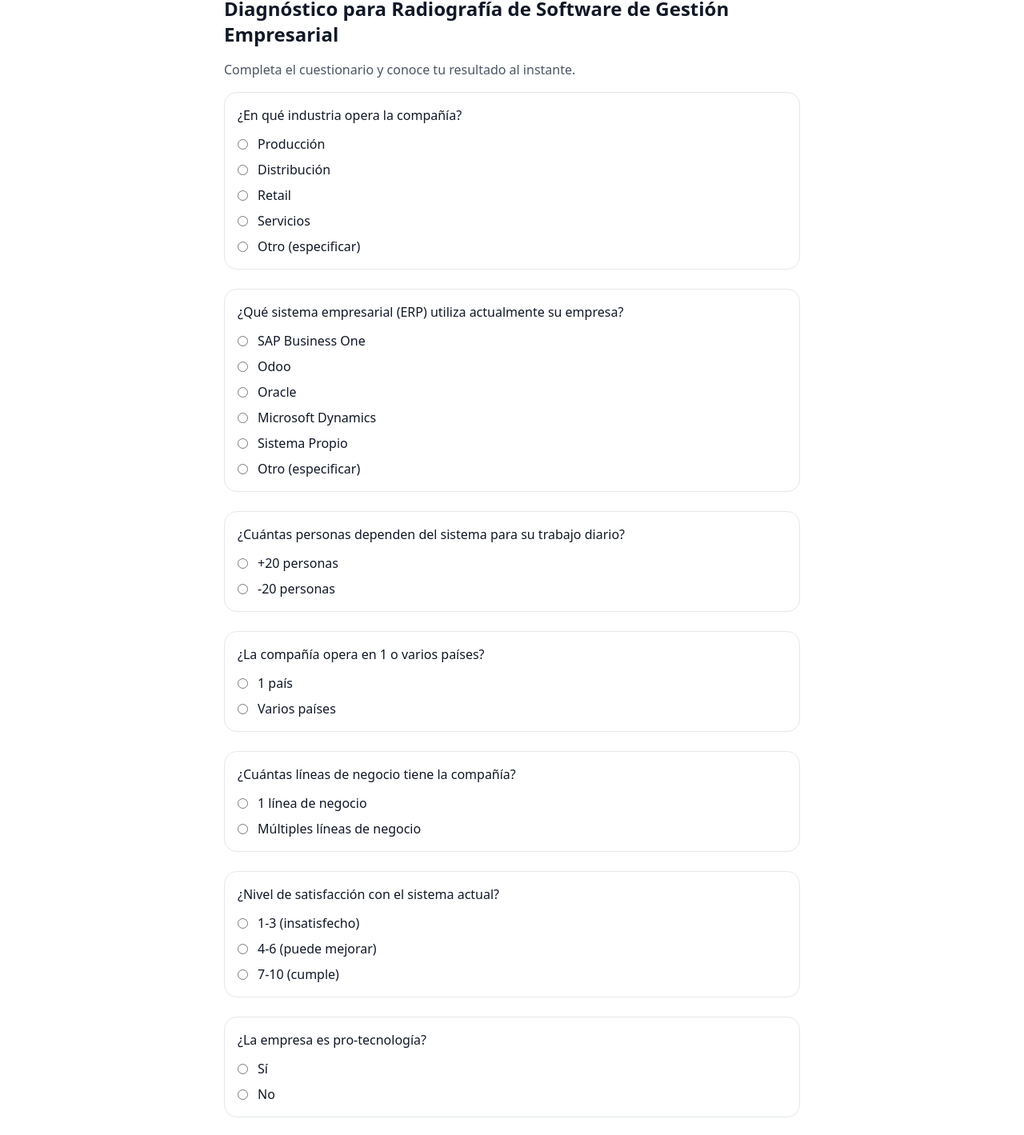
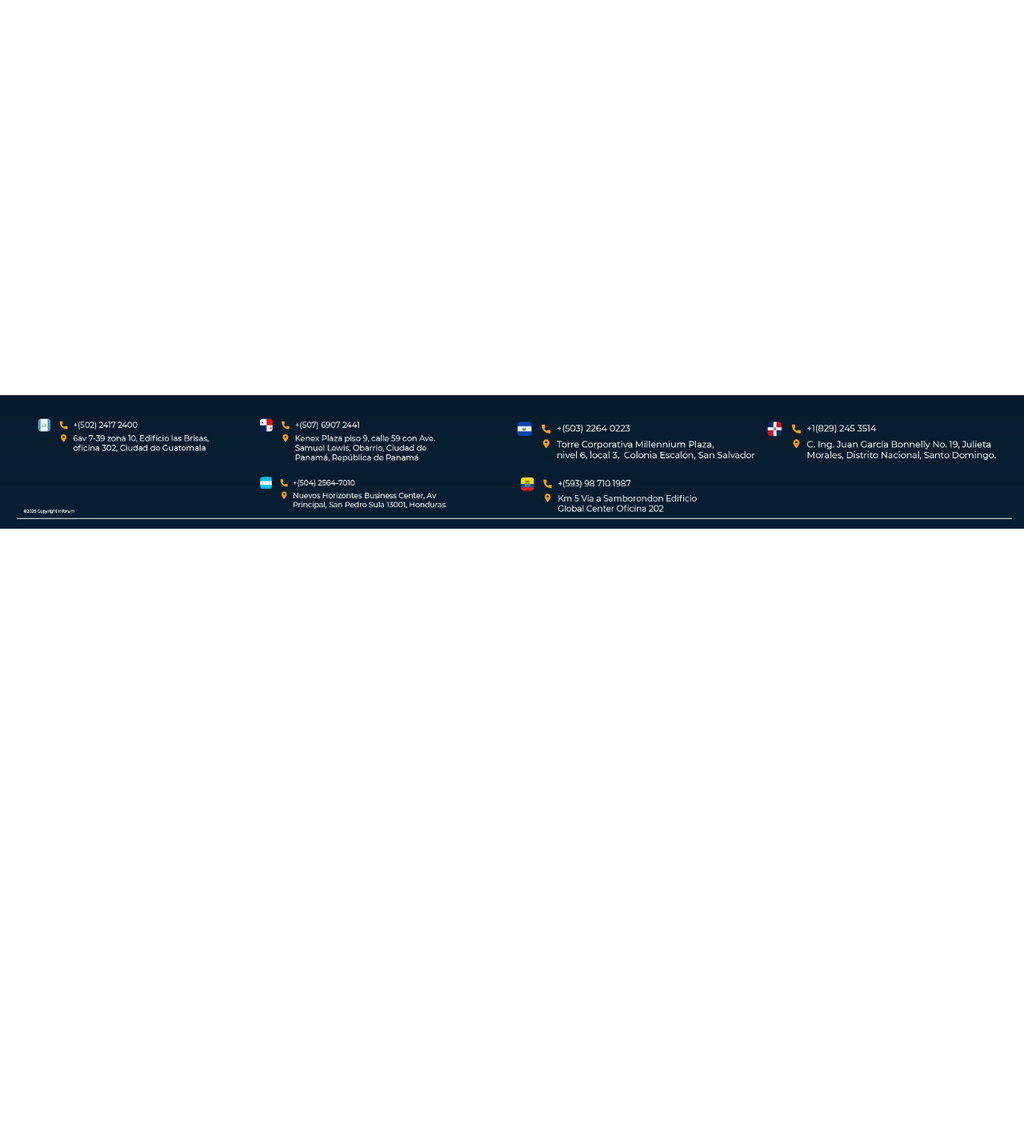
Before and after one commit to grupoinforum/inforum-diagnostico, a Next.js app: page /diagnostico in a window 1280 px wide. Shown: the part 139-1558 px from the top of the page at 80% size. After the commit the page ends 800 px from the top, so only its background shows below. Built offline with nearby package versions, Linux system fonts and the light colour scheme.

Commit message:
Update diagnostico-content.tsx

```diff
--- a/app/diagnostico/diagnostico-content.tsx
+++ b/app/diagnostico/diagnostico-content.tsx
@@ -8,86 +8,7 @@ export const dynamic = "force-dynamic";
 /* =========================
    PREGUNTAS (7)
    ========================= */
-const QUESTIONS = [
-  {
-    id: "industria",
-    label: "¿En qué industria opera la compañía?",
-    type: "single" as const,
-    options: [
-      { value: "produccion", label: "Producción", score: 2 },
-      { value: "distribucion", label: "Distribución", score: 2 },
-      { value: "retail", label: "Retail", score: 2 },
-      { value: "servicios", label: "Servicios", score: 1 },
-      { value: "otro", label: "Otro (especificar)", score: 1, requiresText: true },
-    ],
-    required: true,
-  },
-  {
-    id: "erp",
-    label: "¿Qué sistema empresarial (ERP) utiliza actualmente su empresa?",
-    type: "single" as const,
-    options: [
-      { value: "sapb1", label: "SAP Business One", score: 2 },
-      { value: "odoo", label: "Odoo", score: 2 },
-      { value: "oracle", label: "Oracle", score: 2 },
-      { value: "msdynamics", label: "Microsoft Dynamics", score: 1 },
-      { value: "sistema_propio", label: "Sistema Propio", score: 2 },
-      { value: "erp_otro", label: "Otro (especificar)", score: 2, requiresText: true },
-    ],
-    required: true,
-  },
-  {
-    id: "personas",
-    label: "¿Cuántas personas dependen del sistema para su trabajo diario?",
-    type: "single" as const,
-    options: [
-      { value: ">20", label: "+20 personas", score: 2 },
-      { value: "<=20", label: "-20 personas", score: 1 },
-    ],
-    required: true,
-  },
-  {
-    id: "paises",
-    label: "¿La compañía opera en 1 o varios países?",
-    type: "single" as const,
-    options: [
-      { value: "1", label: "1 país", score: 1 },
-      { value: ">1", label: "Varios países", score: 2 },
-    ],
-    required: true,
-  },
-  {
-    id: "lineas",
-    label: "¿Cuántas líneas de negocio tiene la compañía?",
-    type: "single" as const,
-    options: [
-      { value: "1", label: "1 línea de negocio", score: 1 },
-      { value: ">1", label: "Múltiples líneas de negocio", score: 2 },
-    ],
-    required: true,
-  },
-  {
-    id: "satisfaccion",
-    label: "¿Nivel de satisfacción con el sistema actual?",
-    type: "single" as const,
-    options: [
-      { value: "1-3", label: "1-3 (insatisfecho)", score: 2 },
-      { value: "4-6", label: "4-6 (puede mejorar)", score: 2 },
-      { value: "7-10", label: "7-10 (cumple)", score: 1 },
-    ],
-    required: true,
-  },
-  {
-    id: "protecnologia",
-    label: "¿La empresa es pro-tecnología?",
-    type: "single" as const,
-    options: [
-      { value: "si", label: "Sí", score: 2 },
-      { value: "no", label: "No", score: 1 },
-    ],
-    required: true,
-  },
-] as const;
+const QUESTIONS = [ /* … tus preguntas iguales … */ ] as const;
 
 type Answer = { id: string; value: string; score: 1 | 2; extraText?: string };
 
@@ -102,10 +23,7 @@ const COUNTRIES = [
 
 type CountryValue = typeof COUNTRIES[number]["value"];
 
-const FREE_EMAIL_DOMAINS = [
-  "gmail.com","hotmail.com","outlook.com","yahoo.com","icloud.com","proton.me","aol.com","live.com","msn.com"
-];
-
+const FREE_EMAIL_DOMAINS = ["gmail.com","hotmail.com","outlook.com","yahoo.com","icloud.com","proton.me","aol.com","live.com","msn.com"];
 function isCorporateEmail(email: string) {
   const domain = email.split("@").pop()?.toLowerCase().trim();
   if (!domain) return false;
@@ -161,38 +79,16 @@ export default function DiagnosticoContent() {
 
   const progressPct = useMemo(() => (step / 3) * 100, [step]);
 
-  const handleSelect = (qid: string, optionValue: string) => {
-    const q = QUESTIONS.find(q => q.id === qid)!;
-    const opt = q.options.find(o => o.value === optionValue)!;
-    setAnswers(prev => ({ ...prev, [qid]: { id: qid, value: optionValue, score: (opt.score as 1|2) } }));
-  };
-
-  const canContinueQuestions = useMemo(() => QUESTIONS.every(q => !!answers[q.id]), [answers]);
-  const canContinueData = useMemo(() =>
-    form.name.trim().length > 1 && form.company.trim().length > 1 && /.+@.+\..+/.test(form.email) && isCorporateEmail(form.email),
-    [form]
-  );
-
   const onSubmit = async () => {
     setErrorMsg(null);
     if (!form.consent) { setErrorMsg("Debes aceptar el consentimiento para continuar."); return; }
     setLoading(true);
-
     try {
       const finalAnswers = Object.values(answers).filter(Boolean) as Answer[];
       const { qualifies, resultText, uiText } = evaluate(finalAnswers);
       const countryLabel = COUNTRIES.find(c => c.value === form.country)?.label || form.country;
 
-      await submitDiagnostico({
-        name: form.name,
-        company: form.company,
-        email: form.email,
-        country: countryLabel,
-        answers: { utms, items: finalAnswers },
-        qualifies,
-        resultText,
-      });
-
+      await submitDiagnostico({ name: form.name, company: form.company, email: form.email, country: countryLabel, answers: { utms, items: finalAnswers }, qualifies, resultText });
       setResultUI({ qualifies, title: resultText, message: uiText });
     } catch (e: any) {
       setErrorMsg(e?.message || "No se logró enviar. Intenta de nuevo.");
@@ -210,27 +106,25 @@ export default function DiagnosticoContent() {
         <div className="w-full h-2 bg-gray-200 rounded mb-6">
           <div className="h-2 bg-blue-500 rounded" style={{ width: "100%" }} />
         </div>
-
         <h1 className="text-2xl font-semibold mb-3">{resultUI.title}</h1>
         <p className="whitespace-pre-line text-gray-800 leading-relaxed">{resultUI.message}</p>
 
         {/* Botones responsivos */}
-        <div className="mt-6 flex flex-col sm:flex-row sm:space-x-4 gap-3">
+        <div className="mt-6 flex flex-col sm:flex-row gap-3 sm:gap-4">
           <a
             href="https://www.grupoinforum.com"
             target="_blank"
             rel="noopener noreferrer"
-            className="flex-1 text-center px-5 py-3 rounded-2xl bg-[#082a49] text-white"
+            className="w-full sm:w-auto text-center px-5 py-3 rounded-2xl bg-[#082a49] text-white"
           >
             Visita nuestro website
           </a>
-
           {resultUI.qualifies && (
             <a
               href="https://wa.me/50242170962?text=Hola%2C%20vengo%20del%20diagn%C3%B3stico"
               target="_blank"
               rel="noopener noreferrer"
-              className="flex-1 text-center px-5 py-3 rounded-2xl bg-blue-600 text-white"
+              className="w-full sm:w-auto text-center px-5 py-3 rounded-2xl bg-blue-600 text-white"
             >
               Ir a WhatsApp
             </a>
@@ -249,96 +143,7 @@ export default function DiagnosticoContent() {
       <div className="w-full h-2 bg-gray-200 rounded mb-6">
         <div className="h-2 bg-blue-500 rounded transition-all" style={{ width: `${progressPct}%` }} />
       </div>
-
-      <h1 className="text-2xl font-semibold mb-4">Diagnóstico para Radiografía de Software de Gestión Empresarial</h1>
-      <p className="text-gray-600 mb-4">Completa el cuestionario y conoce tu resultado al instante.</p>
-      {errorMsg && <p className="text-sm text-red-600 mb-4">{errorMsg}</p>}
-
-      {/* Paso 1 */}
-      {step === 1 && (
-        <section className="space-y-6">
-          {QUESTIONS.map(q => (
-            <div key={q.id} className="p-4 rounded-2xl border border-gray-200">
-              <label className="font-medium block mb-3">{q.label}</label>
-              <div className="space-y-2">
-                {q.options.map(o => (
-                  <div key={o.value} className="flex items-center gap-3">
-                    <input
-                      type="radio"
-                      id={`${q.id}_${o.value}`}
-                      name={q.id}
-                      onChange={() => handleSelect(q.id, o.value)}
-                      checked={answers[q.id]?.value === o.value}
-                    />
-                    <label htmlFor={`${q.id}_${o.value}`} className="cursor-pointer">{o.label}</label>
-                  </div>
-                ))}
-              </div>
-            </div>
-          ))}
-          <div className="flex justify-end">
-            <button
-              onClick={() => setStep(2)}
-              disabled={!canContinueQuestions}
-              className="px-5 py-3 rounded-2xl bg-blue-600 text-white disabled:opacity-50"
-            >
-              Siguiente
-            </button>
-          </div>
-        </section>
-      )}
-
-      {/* Paso 2 */}
-      {step === 2 && (
-        <section className="space-y-4">
-          <div>
-            <label className="block mb-1">Nombre</label>
-            <input className="w-full border rounded-xl px-3 py-2" value={form.name} onChange={e => setForm({ ...form, name: e.target.value })} />
-          </div>
-          <div>
-            <label className="block mb-1">Empresa</label>
-            <input className="w-full border rounded-xl px-3 py-2" value={form.company} onChange={e => setForm({ ...form, company: e.target.value })} />
-          </div>
-          <div>
-            <label className="block mb-1">Correo empresarial</label>
-            <input className="w-full border rounded-xl px-3 py-2" value={form.email} onChange={e => setForm({ ...form, email: e.target.value })} />
-            {form.email && !isCorporateEmail(form.email) && (
-              <p className="text-sm text-red-600">Usa un correo corporativo.</p>
-            )}
-          </div>
-          <div>
-            <label className="block mb-1">País</label>
-            <select className="w-full border rounded-xl px-3 py-2" value={form.country} onChange={e => setForm({ ...form, country: e.target.value as CountryValue })}>
-              {COUNTRIES.map(c => (<option key={c.value} value={c.value}>{c.label}</option>))}
-            </select>
-          </div>
-          <div className="flex justify-between">
-            <button onClick={() => setStep(1)} className="px-5 py-3 rounded-2xl border">Atrás</button>
-            <button onClick={() => setStep(3)} disabled={!canContinueData} className="px-5 py-3 rounded-2xl bg-blue-600 text-white disabled:opacity-50">Siguiente</button>
-          </div>
-        </section>
-      )}
-
-      {/* Paso 3 */}
-      {step === 3 && (
-        <section className="space-y-4">
-          <div className="p-4 rounded-2xl border border-gray-200">
-            <label className="flex gap-3">
-              <input type="checkbox" checked={form.consent} onChange={e => setForm({ ...form, consent: e.target.checked })} />
-              <span>
-                Autorizo a Grupo Inforum a contactarme respecto a esta evaluación y servicios relacionados.{" "}
-                <span className="font-medium">Política de Privacidad</span>
-              </span>
-            </label>
-          </div>
-          <div className="flex justify-between">
-            <button onClick={() => setStep(2)} className="px-5 py-3 rounded-2xl border">Atrás</button>
-            <button onClick={onSubmit} disabled={loading || !form.consent} className="px-5 py-3 rounded-2xl bg-blue-600 text-white disabled:opacity-50">
-              {loading ? "Enviando..." : "Haz clic para conocer tu resultado"}
-            </button>
-          </div>
-        </section>
-      )}
+      {/* … resto de pasos igual que antes … */}
     </main>
   );
 }
```
